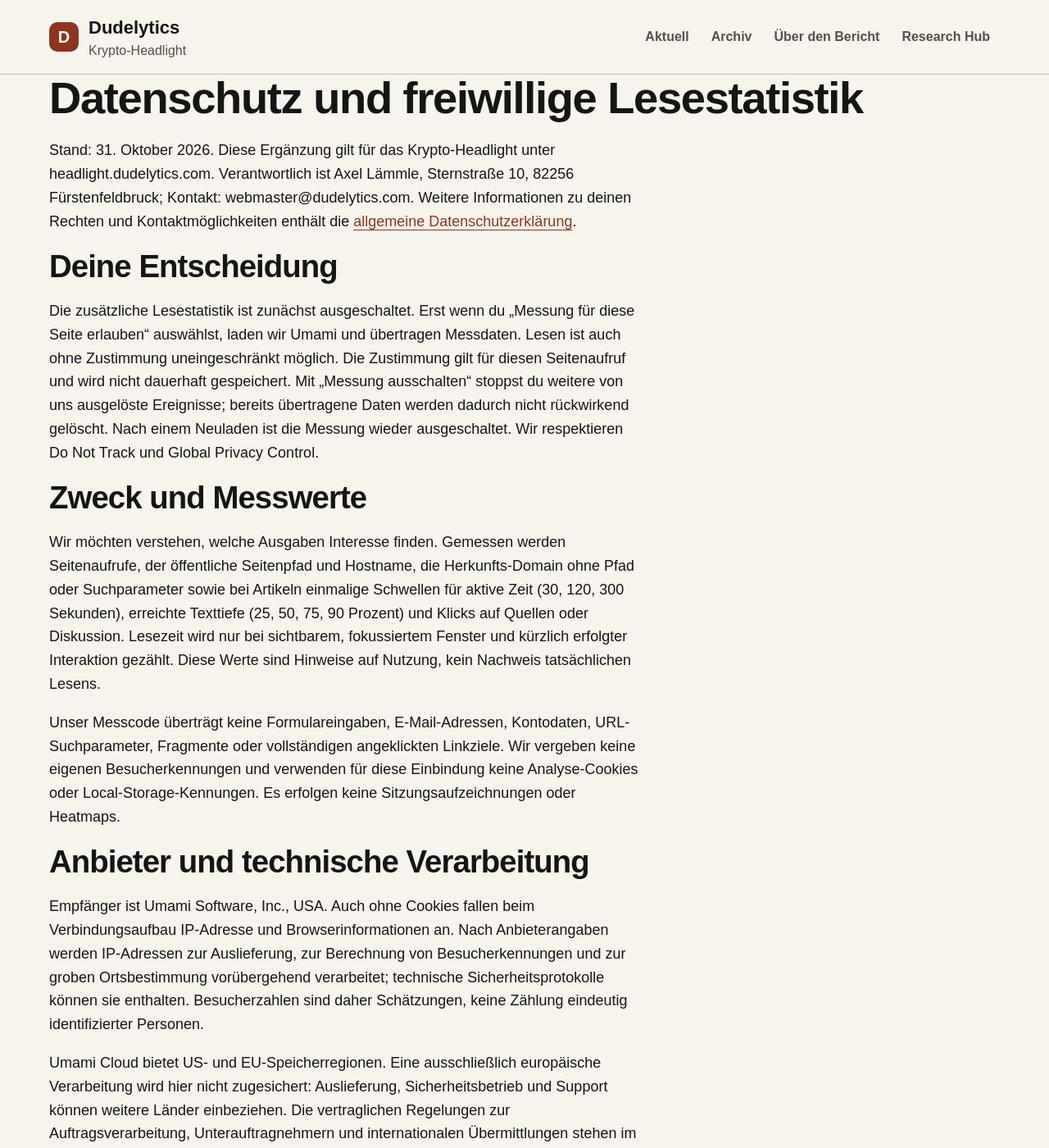
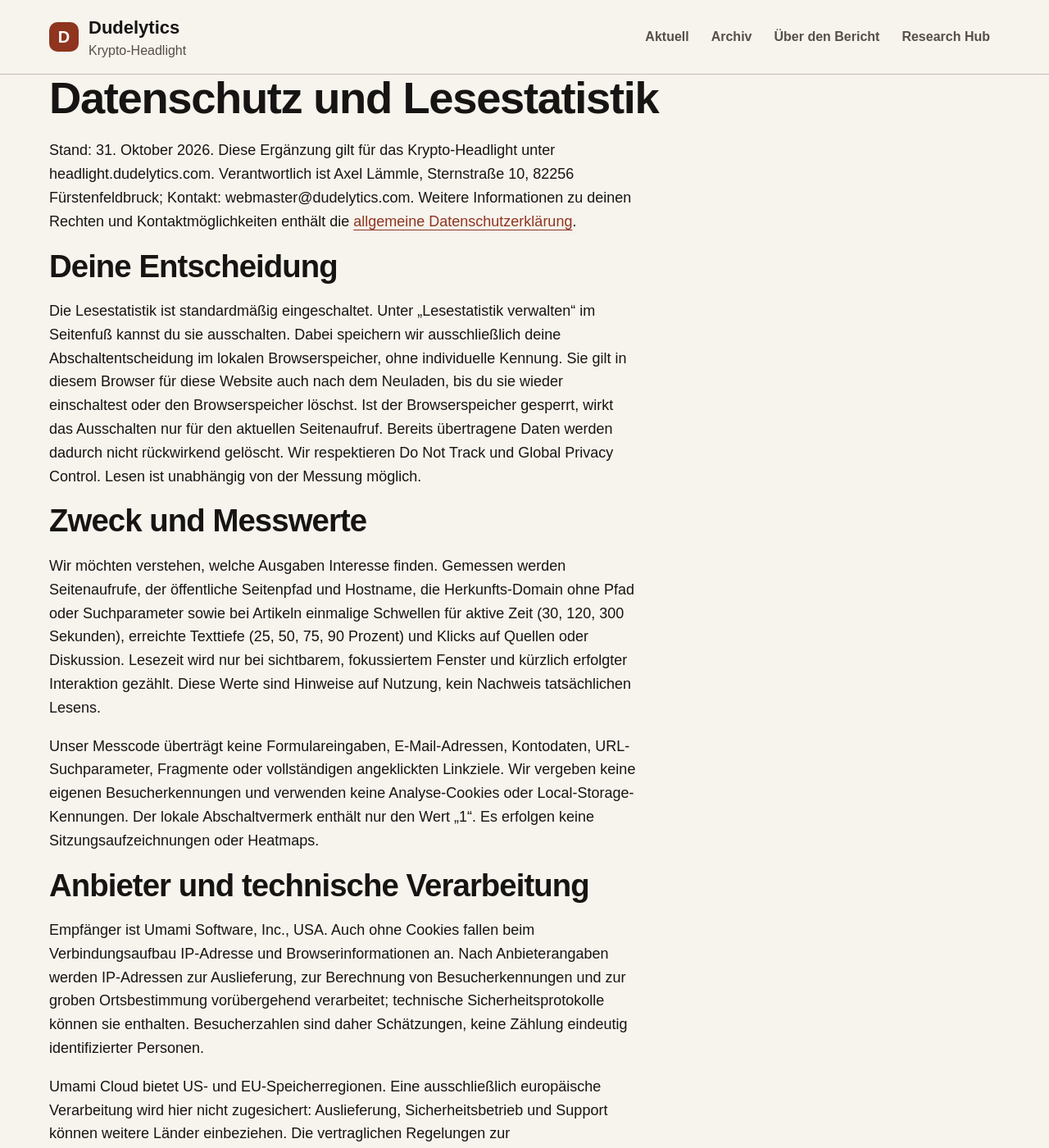
Before and after one commit to Dudelytics/krypto-headlight, a Jekyll site: the page built from docs/lesestatistik.md, in a window 1280 px wide and 1400 px high. Shown: the whole window at 82% size. Built offline with Jekyll 4.4.1, drawn with Linux system fonts in a browser that asks for light colours; some of the changed text lies outside the part shown.

Commit message:
Enable reading statistics by default with persistent opt-out and accurate privacy notice

```diff
--- a/docs/_layouts/default.html
+++ b/docs/_layouts/default.html
@@ -17,14 +17,14 @@
 <footer class="site-footer"><div class="footer-inner"><p>Dudelytics · Daten verstehen. Quellen sehen. Entscheidungen selbst treffen.</p>
 <p><a href="https://dudelytics.com/impressum/">Impressum</a> · <a href="{{ '/lesestatistik/' | relative_url }}">Datenschutz &amp; Lesestatistik</a> · <a href="https://dudelytics.com/lizenzen/">Lizenzen</a> · <a href="{{ '/feed.xml' | relative_url }}">Atom-Feed</a> · <a href="https://github.com/Dudelytics/krypto-headlight">GitHub</a></p>
 <p class="small">Keine Anlageberatung. CoinGecko ist Rohdatenanbieter, nicht Herausgeber oder Sponsor. Diese Berichtsseite wird bei GitHub Pages gehostet.</p>{% if site.headlight_analytics.enabled and site.headlight_analytics.website_id != '' %}
-<details class="small" aria-label="Freiwillige Lesestatistik">
+<details class="small" aria-label="Lesestatistik">
 <summary style="cursor:pointer">Lesestatistik verwalten</summary>
-<p>Hilf uns zu verstehen, welche Ausgaben gelesen werden. Nur mit deiner Zustimmung messen wir diesen Seitenaufruf, grobe Herkunft, erreichte Textabschnitte, aktive Zeitstufen und Quellenklicks mit Umami. <a href="{{ '/lesestatistik/' | relative_url }}">Details zur Lesestatistik</a>.</p>
-<button id="analytics-start" type="button">Messung für diese Seite erlauben</button>
+<p>Wir erfassen keine Namen oder E-Mail-Adressen. Die Statistik läuft ohne Tracking-Cookies. Umami misst Seitenaufrufe und Nutzung; du kannst die Messung jederzeit ausschalten. <a href="{{ '/lesestatistik/' | relative_url }}">Details zur Lesestatistik</a>.</p>
+<button id="analytics-start" type="button">Messung einschalten</button>
 <button id="analytics-stop" type="button" hidden>Messung ausschalten</button>
-<p id="analytics-status" role="status">Messung ausgeschaltet. Deine Entscheidung wird nicht dauerhaft gespeichert.</p>
+<p id="analytics-status" role="status">Messung wird vorbereitet.</p>
 </details>
-<script id="headlight-analytics" defer src="{{ '/assets/analytics.js' | relative_url }}" data-website-id="{{ site.headlight_analytics.website_id | escape }}" data-script-url="{{ site.headlight_analytics.script_url | escape }}"></script>
+<script id="headlight-analytics" defer src="{{ '/assets/analytics.js' | relative_url }}?v=default-on-1" data-website-id="{{ site.headlight_analytics.website_id | escape }}" data-script-url="{{ site.headlight_analytics.script_url | escape }}"></script>
 {% endif %}
 </div></footer>
 </body></html>
--- a/docs/assets/analytics.js
+++ b/docs/assets/analytics.js
@@ -1,4 +1,4 @@
-/* Headlight: explicit opt-in per page; no visitor IDs or browser storage. */
+/* Headlight: default-on statistics; persistent opt-out preference, no custom visitor IDs. */
 (() => {
   'use strict';
   const config = document.getElementById('headlight-analytics');
@@ -13,6 +13,9 @@
   if (scriptUrl.protocol !== 'https:' || !['cloud.umami.is', 'analytics.eu.umami.is', 'analytics.us.umami.is'].includes(scriptUrl.hostname) || scriptUrl.pathname !== '/script.js') return;
   const privacySignal = navigator.globalPrivacyControl || navigator.doNotTrack === '1';
   if (privacySignal) { start.disabled = true; status.textContent = 'Dein Datenschutzsignal wird respektiert: Messung ausgeschaltet.'; return; }
+  const preferenceKey = 'headlight-statistics-disabled';
+  let optedOut = false;
+  try { optedOut = localStorage.getItem(preferenceKey) === '1'; } catch { /* Storage unavailable. */ }
   let enabled = false, ready = false, loading = false, pageSent = false;
   let active = 0, last = performance.now(), interaction = last;
   const sent = new Set();
@@ -43,7 +46,7 @@
     enabled = false; loading = false; start.disabled = false; stop.hidden = true;
     status.textContent = 'Messung nicht verfügbar. Du kannst den Bericht weiter lesen.';
   }
-  start.addEventListener('click', () => {
+  function enable() {
     if (enabled || loading) return;
     enabled = true; stop.hidden = false; last = interaction = performance.now();
     if (ready) { loaded(); return; }
@@ -54,8 +57,13 @@
     script.dataset.domains = 'headlight.dudelytics.com,dudelytics.com,www.dudelytics.com';
     script.onload = loaded; script.onerror = failed;
     document.head.appendChild(script);
+  }
+  start.addEventListener('click', () => {
+    try { localStorage.removeItem(preferenceKey); } catch {}
+    enable();
   });
   stop.addEventListener('click', () => {
+    try { localStorage.setItem(preferenceKey, '1'); } catch {}
     enabled = false; stop.hidden = true; status.textContent = 'Messung ausgeschaltet.';
   });
   for (const type of ['pointerdown','keydown','scroll']) window.addEventListener(type, () => { interaction = performance.now(); }, { passive: true });
@@ -77,4 +85,6 @@
     if (url.hostname === 'github.com' && url.pathname.startsWith('/Dudelytics/krypto-headlight/discussions')) once('discussion_click');
     else if (article?.contains(link) && ['http:','https:'].includes(url.protocol) && url.hostname !== location.hostname) once('source_click');
   });
+  if (!optedOut) enable();
+  else status.textContent = 'Messung ausgeschaltet.';
 })();
--- a/docs/lesestatistik.md
+++ b/docs/lesestatistik.md
@@ -1,22 +1,22 @@
 ---
 layout: default
-title: "Datenschutz und freiwillige Lesestatistik"
+title: "Datenschutz und Lesestatistik"
 permalink: /lesestatistik/
 ---
 
-# Datenschutz und freiwillige Lesestatistik
+# Datenschutz und Lesestatistik
 
 Stand: 31. Oktober 2026. Diese Ergänzung gilt für das Krypto-Headlight unter headlight.dudelytics.com. Verantwortlich ist Axel Lämmle, Sternstraße 10, 82256 Fürstenfeldbruck; Kontakt: webmaster@dudelytics.com. Weitere Informationen zu deinen Rechten und Kontaktmöglichkeiten enthält die [allgemeine Datenschutzerklärung](https://dudelytics.com/datenschutz/).
 
 ## Deine Entscheidung
 
-Die zusätzliche Lesestatistik ist zunächst ausgeschaltet. Erst wenn du „Messung für diese Seite erlauben“ auswählst, laden wir Umami und übertragen Messdaten. Lesen ist auch ohne Zustimmung uneingeschränkt möglich. Die Zustimmung gilt für diesen Seitenaufruf und wird nicht dauerhaft gespeichert. Mit „Messung ausschalten“ stoppst du weitere von uns ausgelöste Ereignisse; bereits übertragene Daten werden dadurch nicht rückwirkend gelöscht. Nach einem Neuladen ist die Messung wieder ausgeschaltet. Wir respektieren Do Not Track und Global Privacy Control.
+Die Lesestatistik ist standardmäßig eingeschaltet. Unter „Lesestatistik verwalten“ im Seitenfuß kannst du sie ausschalten. Dabei speichern wir ausschließlich deine Abschaltentscheidung im lokalen Browserspeicher, ohne individuelle Kennung. Sie gilt in diesem Browser für diese Website auch nach dem Neuladen, bis du sie wieder einschaltest oder den Browserspeicher löschst. Ist der Browserspeicher gesperrt, wirkt das Ausschalten nur für den aktuellen Seitenaufruf. Bereits übertragene Daten werden dadurch nicht rückwirkend gelöscht. Wir respektieren Do Not Track und Global Privacy Control. Lesen ist unabhängig von der Messung möglich.
 
 ## Zweck und Messwerte
 
 Wir möchten verstehen, welche Ausgaben Interesse finden. Gemessen werden Seitenaufrufe, der öffentliche Seitenpfad und Hostname, die Herkunfts-Domain ohne Pfad oder Suchparameter sowie bei Artikeln einmalige Schwellen für aktive Zeit (30, 120, 300 Sekunden), erreichte Texttiefe (25, 50, 75, 90 Prozent) und Klicks auf Quellen oder Diskussion. Lesezeit wird nur bei sichtbarem, fokussiertem Fenster und kürzlich erfolgter Interaktion gezählt. Diese Werte sind Hinweise auf Nutzung, kein Nachweis tatsächlichen Lesens.
 
-Unser Messcode überträgt keine Formulareingaben, E-Mail-Adressen, Kontodaten, URL-Suchparameter, Fragmente oder vollständigen angeklickten Linkziele. Wir vergeben keine eigenen Besucherkennungen und verwenden für diese Einbindung keine Analyse-Cookies oder Local-Storage-Kennungen. Es erfolgen keine Sitzungsaufzeichnungen oder Heatmaps.
+Unser Messcode überträgt keine Formulareingaben, E-Mail-Adressen, Kontodaten, URL-Suchparameter, Fragmente oder vollständigen angeklickten Linkziele. Wir vergeben keine eigenen Besucherkennungen und verwenden keine Analyse-Cookies oder Local-Storage-Kennungen. Der lokale Abschaltvermerk enthält nur den Wert „1“. Es erfolgen keine Sitzungsaufzeichnungen oder Heatmaps.
 
 ## Anbieter und technische Verarbeitung
 
@@ -24,14 +24,14 @@ Empfänger ist Umami Software, Inc., USA. Auch ohne Cookies fallen beim Verbindu
 
 Umami Cloud bietet US- und EU-Speicherregionen. Eine ausschließlich europäische Verarbeitung wird hier nicht zugesichert: Auslieferung, Sicherheitsbetrieb und Support können weitere Länder einbeziehen. Die vertraglichen Regelungen zur Auftragsverarbeitung, Unterauftragnehmern und internationalen Übermittlungen stehen im [Umami-DPA](https://umami.is/dpa) und in der [Unterauftragnehmerliste](https://umami.is/subprocessors). Weitere Informationen: [Umami-Datenschutz](https://umami.is/privacy).
 
-Die freiwillige Messung erfolgt auf Grundlage deiner Einwilligung (Art. 6 Abs. 1 lit. a DSGVO). Ein Widerruf ist über den Ausschaltknopf möglich und lässt die bis dahin erfolgte Verarbeitung unberührt.
+Dudelytics stützt die statistische Auswertung auf das berechtigte Interesse an der Verbesserung des öffentlichen Informationsangebots (Art. 6 Abs. 1 lit. f DSGVO). Du kannst der weiteren Erfassung mit dem Ausschaltknopf widersprechen.
 
 ## Speicherdauer und Auswertung
 
 Im vorgesehenen kostenlosen Hobby-Tarif werden Analysedaten laut Anbieter sechs Monate vorgehalten. Technische Protokolle und Sicherungskopien unterliegen gesonderten Fristen des Anbieters. Das Statistik-Dashboard ist nicht öffentlich freigegeben. Es findet durch Dudelytics keine Verknüpfung mit persönlichen Nutzerkonten oder Werbeprofilen statt.
 
-Die Statistik erfasst nur zustimmende, technisch erreichbare Aufrufe. Blocker, fehlende Zustimmung und eigene Testaufrufe beeinflussen die Zahlen. Daraus werden keine hochgerechneten Gesamtbesucherzahlen abgeleitet.
+Die Statistik erfasst technisch erreichbare Aufrufe, soweit sie nicht ausgeschaltet ist. Blocker, Datenschutzsignale, Abschaltentscheidungen und eigene Testaufrufe beeinflussen die Zahlen. Daraus werden keine hochgerechneten Gesamtbesucherzahlen abgeleitet.
 
 ## Hosting
 
-Die Headlight-Seiten werden über GitHub Pages ausgeliefert. Dabei verarbeitet GitHub notwendige Verbindungsdaten unabhängig von der freiwilligen Umami-Messung. Informationen dazu enthält die [GitHub-Datenschutzerklärung](https://docs.github.com/en/site-policy/privacy-policies/github-general-privacy-statement). Die Angaben zu STRATO in der allgemeinen Dudelytics-Erklärung beschreiben die dort gehostete Hauptseite.
+Die Headlight-Seiten werden über GitHub Pages ausgeliefert. Dabei verarbeitet GitHub notwendige Verbindungsdaten unabhängig von der Umami-Messung. Informationen dazu enthält die [GitHub-Datenschutzerklärung](https://docs.github.com/en/site-policy/privacy-policies/github-general-privacy-statement). Die Angaben zu STRATO in der allgemeinen Dudelytics-Erklärung beschreiben die dort gehostete Hauptseite.
```
Also changed, not shown: tests/analytics.cjs (+8 -6 lines).
